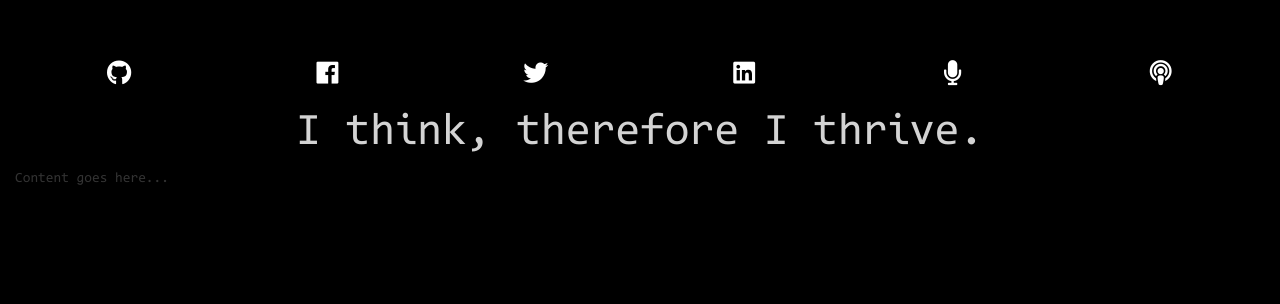
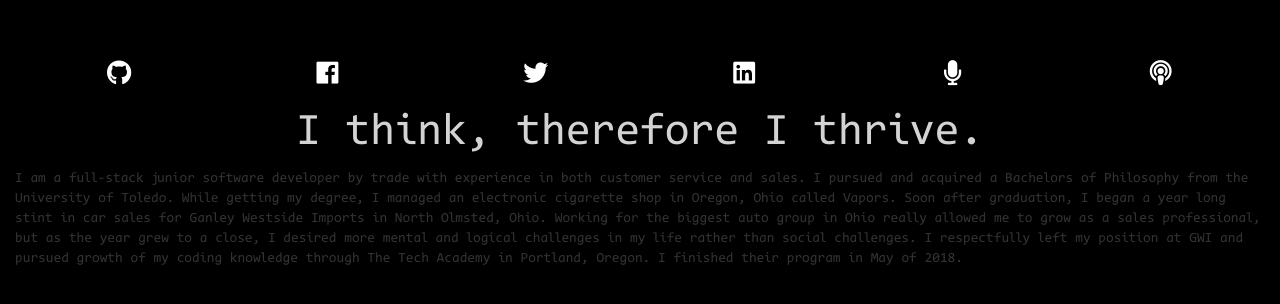
Before and after one commit to frankiebaffa/mysite-flask, a Flask app: template mysite/app/templates/aboutme.html in a window 1280 px wide. Shown: the top 304 px of the page. Run offline with Flask 2, Linux system fonts and the light colour scheme; the template is opened without the code that fills it, so the values that code supplies are empty; some libraries are stand-ins or nearby versions.

Commit message:
add content to about me

```diff
--- a/mysite/app/templates/aboutme.html
+++ b/mysite/app/templates/aboutme.html
@@ -8,7 +8,20 @@
                 I think, therefore I thrive.
             </h1>
             <p class="aboutcontent">
-                Content goes here...
+                I am a full-stack junior software developer by trade with
+                experience in both customer service and sales.  I pursued and
+                acquired a Bachelors of Philosophy from the University of
+                Toledo.  While getting my degree, I managed an electronic cigarette
+                shop in Oregon, Ohio called Vapors.  Soon after graduation, I began
+                a year long stint in car sales for Ganley Westside Imports in North
+                Olmsted, Ohio.  Working for the biggest auto group in Ohio
+                really allowed me to grow as a sales professional, but as the
+                year grew to a close, I desired more mental and logical
+                challenges in my life rather than social challenges.  I respectfully
+                left my position at GWI and pursued growth of my coding
+                knowledge through The Tech Academy in Portland, Oregon.  I
+                finished their program in May of 2018.
+
             </p>
         </div>
     </div>
```
